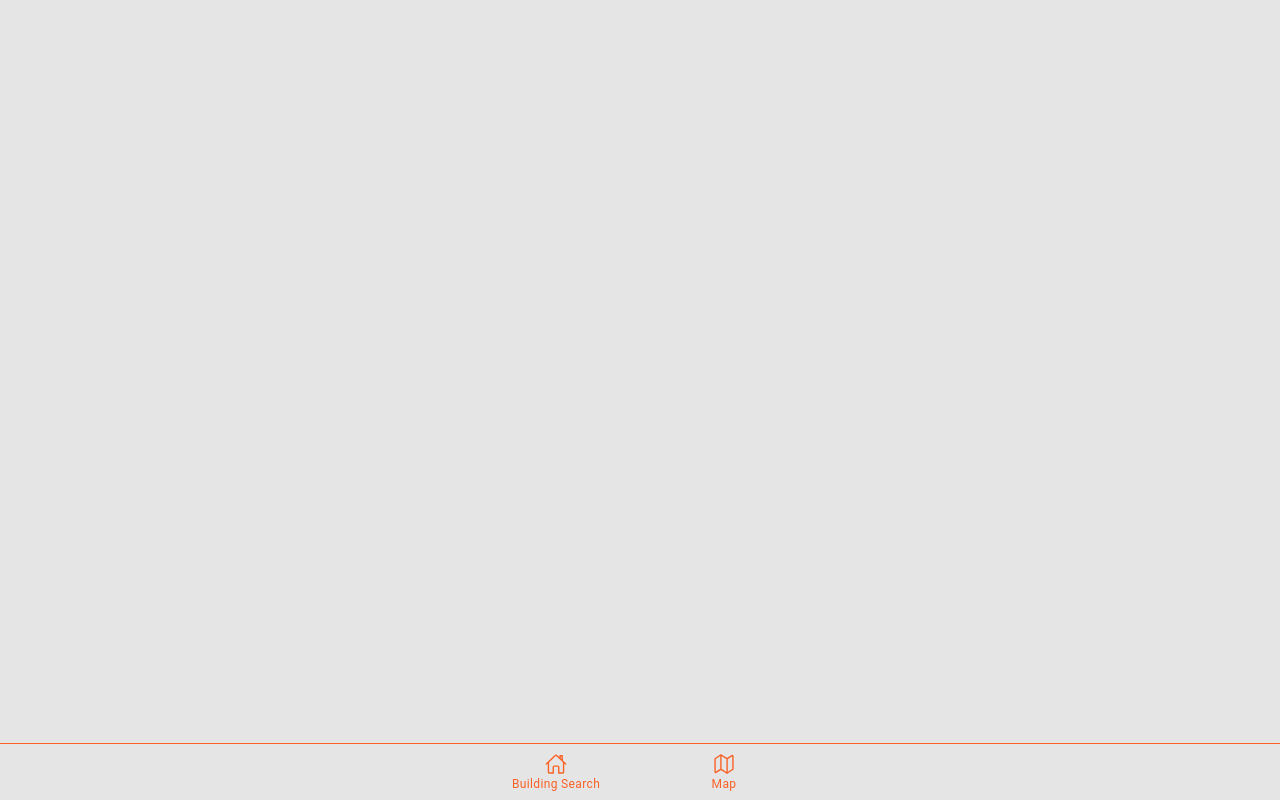
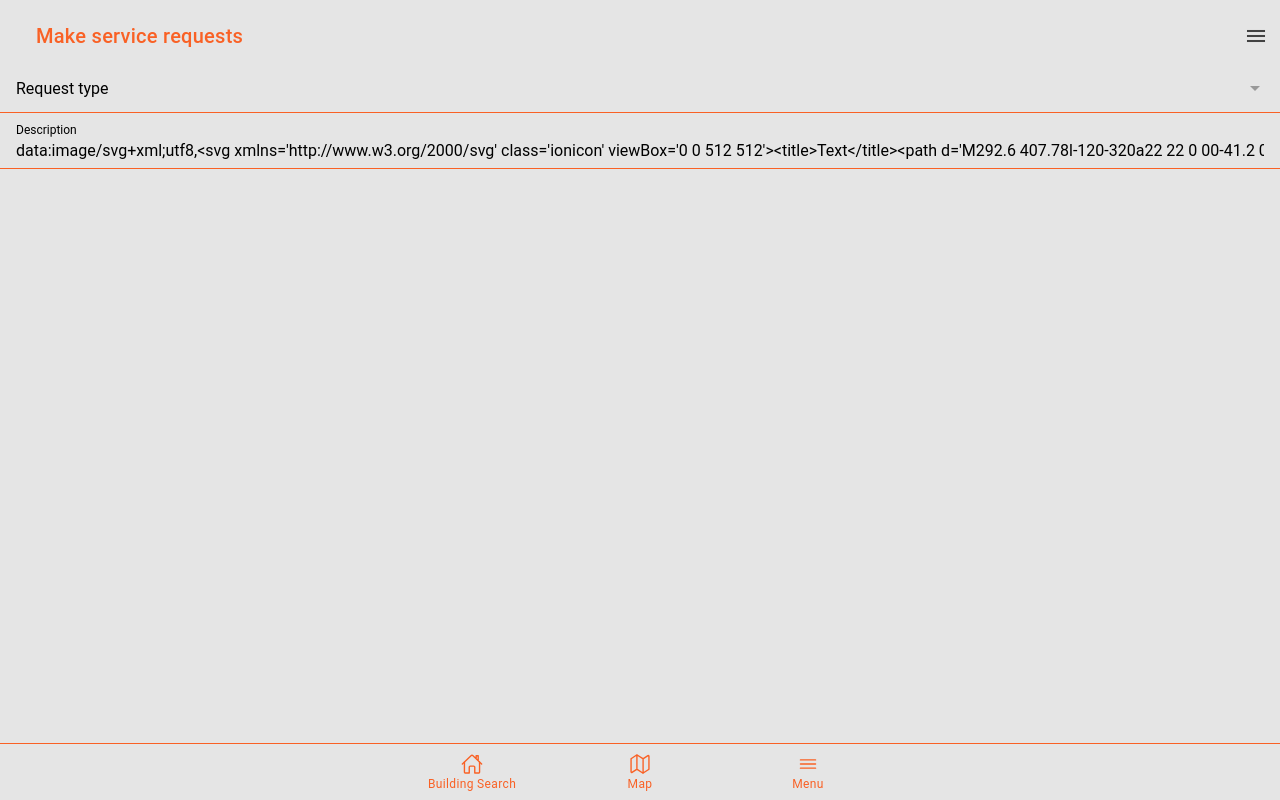
Before and after one commit to Maxjessome/PEJK, a React (Create React App) app in the folder Frontend/: page /Tenent_service_req in a window 1280 px wide. Built offline with nearby package versions, Linux system fonts and the light colour scheme.

Commit message:
request pages added

```diff
--- a/Frontend/src/App.tsx
+++ b/Frontend/src/App.tsx
@@ -16,7 +16,8 @@ import Building_Selection from './pages/Building_Selection';
 import Tab2 from './pages/Tab2';
 import Tab3 from './pages/Tab3';
 import {Menu} from './components/Menu';
-
+import About_Us from './pages/About_Us';
+import Tenent_service_req from './pages/Tenent_service_req';
 
 import React from "react";
 import ReactDOM from "react-dom";
@@ -40,7 +41,8 @@ import '@ionic/react/css/text-alignment.css';
 import '@ionic/react/css/text-transformation.css';
 import '@ionic/react/css/flex-utils.css';
 import '@ionic/react/css/display.css';
-import About_Us from './pages/About_Us';
+
+
 
 
 
@@ -59,6 +61,7 @@ const App: React.FC = () => (
           <Route path="/About_Us" component={About_Us} exact={true} />
           <Route path="/page-2" component={Tab3} exact={true} />
           <Route path="/Login" component={Login} exact={true} />
+          <Route path="/Tenent_service_req" component={Tenent_service_req} exact={true} />
           <Route exact path="/" render={() => <Redirect to="/home" />} />
         </IonRouterOutlet>
       <IonTabs>
@@ -75,8 +78,14 @@ const App: React.FC = () => (
           <Route exact path="/About_Us">
             <About_Us />
           </Route>
+          <Route exact path="/Tenent_service_req">
+            <Tenent_service_req />
+          </Route>
           <Route exact path="/">
             <Redirect to="/Login" />
+          </Route>
+          <Route exact path="/components">
+            <Redirect to="/Menu" />
           </Route>
         </IonRouterOutlet>
         <IonTabBar slot="bottom">
@@ -88,6 +97,10 @@ const App: React.FC = () => (
             <IonIcon icon={mapOutline} />
             <IonLabel>Map</IonLabel>
           </IonTabButton>
+          <IonTabButton tab="Menu" href="/Menu">
+            <IonIcon icon={menuOutline} />
+            <IonLabel>Menu</IonLabel>
+          </IonTabButton>
         </IonTabBar>
       </IonTabs>
     </IonReactRouter>
--- a/Frontend/src/components/Menu.tsx
+++ b/Frontend/src/components/Menu.tsx
@@ -15,8 +15,8 @@ import {
     return (
       <IonMenu side="end" contentId="main">
         <IonHeader>
-          <IonToolbar color="light">
-            <IonTitle>MENU</IonTitle>
+          <IonToolbar color="dark">
+            <IonTitle>Menu</IonTitle>
           </IonToolbar>
         </IonHeader>
         <IonContent>
@@ -30,8 +30,15 @@ import {
               <IonItem button routerLink={"/About_Us"} routerDirection="none">
                 <IonLabel>About us</IonLabel>
               </IonItem>
+            </IonMenuToggle>
+            <IonMenuToggle auto-hide="false">
               <IonItem button routerLink={"/Login"} routerDirection="none">
                 <IonLabel>Logout</IonLabel>
+              </IonItem>
+            </IonMenuToggle>
+            <IonMenuToggle auto-hide="false">
+              <IonItem button routerLink={"/Tenent_service _req"} routerDirection="none">
+                <IonLabel>Service Request</IonLabel>
               </IonItem>
             </IonMenuToggle>
           </IonList>
--- a/Frontend/src/components/NavButtons.tsx
+++ b/Frontend/src/components/NavButtons.tsx
@@ -1,17 +1,18 @@
-import { IonButton, IonMenuButton } from "@ionic/react";
+import { IonButton, IonMenuButton, IonContent, IonList, IonItem, IonLabel, IonMenuToggle, IonHeader, IonMenu, IonTitle, IonToolbar } from "@ionic/react";
 import React, { useEffect } from "react";
 
 export const NavButtons = () => {
    const [mQuery, setMQuery] = React.useState<any>({
-    matches: window.innerWidth > 768 ? true : false,
+    matches: window.innerWidth > 12000 ? true : false,
   });
 
   useEffect(() => {
-    let mediaQuery = window.matchMedia("(min-width: 768px)");
+    let mediaQuery = window.matchMedia("(min-width: 12000px)");
     mediaQuery.addListener(setMQuery);
 
     return () => mediaQuery.removeListener(setMQuery);}, []);
   console.log(mQuery.matches);
+
 
   return (
     <div>
@@ -20,10 +21,14 @@ export const NavButtons = () => {
     ) : (
         <>
           <IonButton routerLink={"/About_Us"}>About us </IonButton>
-          <IonButton routerLink={"/Login"}>Logout </IonButton>
           <IonButton routerLink={"/Tab2"}>Map</IonButton>
+          <IonButton routerLink={"/Login"}>Login </IonButton>
+          <IonButton routerLink={"/Tenent_service_req"}>Service request </IonButton>
       </>
        )}
   </div>
+
+
+
   );
 };
--- a/Frontend/src/pages/About_Us.tsx
+++ b/Frontend/src/pages/About_Us.tsx
@@ -1,6 +1,7 @@
 import React, { useState } from 'react';
 import { IonContent, IonHeader, IonPage, IonTitle, IonToolbar, IonInput, IonItem, IonLabel, IonList, IonItemDivider, IonButtons,} from '@ionic/react';
 import './Tab2.css';
+import { Menu } from '../components/Menu';
 import { NavButtons } from '../components/NavButtons';
 
 export const about_Us: React.FC = () => {
--- a/Frontend/src/pages/Tab2.tsx
+++ b/Frontend/src/pages/Tab2.tsx
@@ -1,7 +1,7 @@
 import React, { useState } from 'react';
 import { IonContent, IonHeader, IonPage, IonTitle, IonToolbar, IonInput, IonItem, IonLabel, IonList, IonItemDivider, IonButtons,} from '@ionic/react';
-import { Map, GoogleApiWrapper } from 'google-maps-react';
 import './Tab2.css';
+import { Menu } from '../components/Menu';
 import { NavButtons } from '../components/NavButtons';
 export const Tab2: React.FC = () => {
 
--- a/Frontend/src/pages/Tab3.tsx
+++ b/Frontend/src/pages/Tab3.tsx
@@ -4,6 +4,7 @@ import axios from 'axios';
 import './Tab3.css';
 import React, { useEffect, useState } from 'react';
 import Unit from '../components/Units';
+import { Menu } from '../components/Menu';
 import { NavButtons } from '../components/NavButtons';
 const Tab3: React.FC = () => {
   const [units, setUnits] = useState<Array<any>>([]);
--- /dev/null
+++ b/Frontend/src/pages/Tenent_service_req.tsx
@@ -0,0 +1,49 @@
+import { IonContent, IonHeader, IonPage, IonTitle, IonToolbar, IonList, IonButton, IonToast, IonMenuButton, IonButtons, IonInput, IonItem, IonLabel, IonSelect, IonSelectOption, IonListHeader } from '@ionic/react';
+
+import axios from 'axios';
+import './Tenent_service_req.css';
+import React, { useEffect, useState } from 'react';
+import { NavButtons } from '../components/NavButtons';
+import { text } from 'ionicons/icons';
+
+
+export const Tenent_service_req: React.FC = () => {
+  const[Issues, setIssue] = useState<string[]>([]);
+  return (
+    <IonPage>
+      <IonContent>
+        <IonList>
+          <IonListHeader>
+          <IonToolbar>
+              <IonTitle>Make service requests</IonTitle>
+                  <IonButtons slot="end">
+                  <NavButtons/>
+              </IonButtons>
+            </IonToolbar>
+            </IonListHeader>
+          <IonItem>
+            <IonLabel>Request type</IonLabel>
+            <IonSelect>
+              interfaceOptions={Issues}
+              interface="alert"
+              multiple={true}
+              placeholder="Select Location Option"
+              onIonChange={(e: { detail: { value: React.SetStateAction<string[]>; }; }) => setIssue(e.detail.value)}
+              value={Issues}
+
+              <IonSelectOption value="Heating">Heating Issue</IonSelectOption>
+              <IonSelectOption value="Damage">Damage</IonSelectOption>
+              <IonSelectOption value="Plumbing">Plumbing Issues</IonSelectOption>
+            </IonSelect>
+          </IonItem>
+          <IonItem>
+              <IonLabel position="stacked">Description</IonLabel>
+              <IonInput value={text}> </IonInput>
+            </IonItem>
+          </IonList>
+      </IonContent>
+    </IonPage>
+  );
+};
+
+export default Tenent_service_req;
```
Also changed, not shown: Frontend/src/pages/Building_Selection.tsx (+9 -2 lines), Frontend/src/pages/Tenent_service_req.css (added), 1 other file (tests, documents, lock files or other folders). Lines whose indentation alone changed are shown as unchanged.
